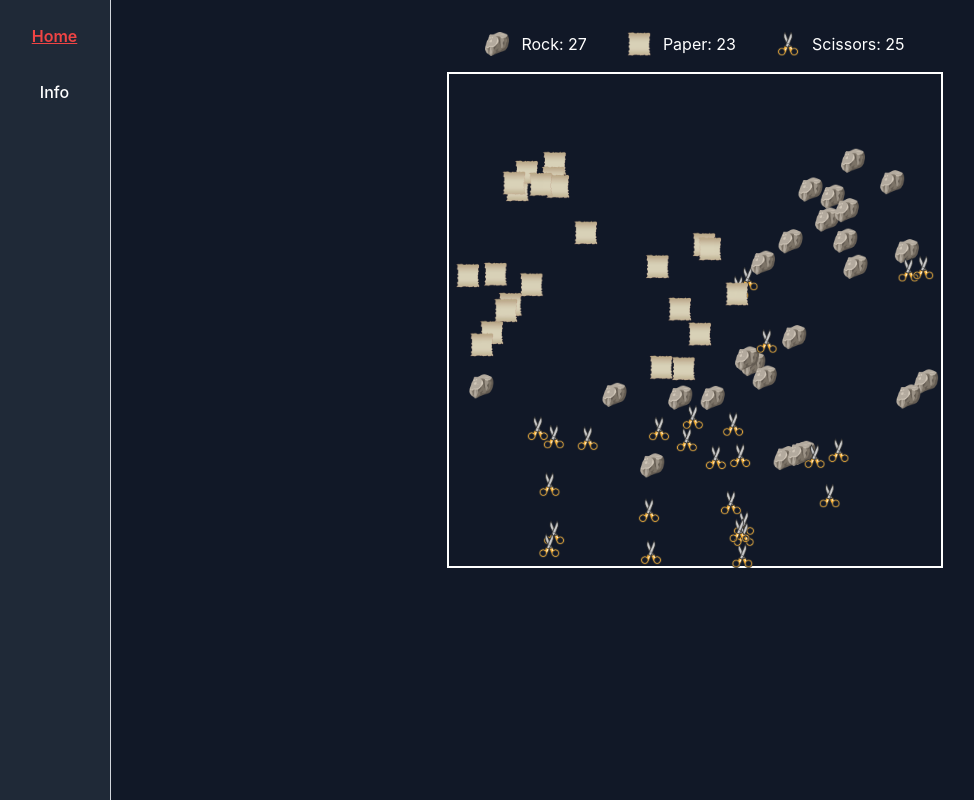
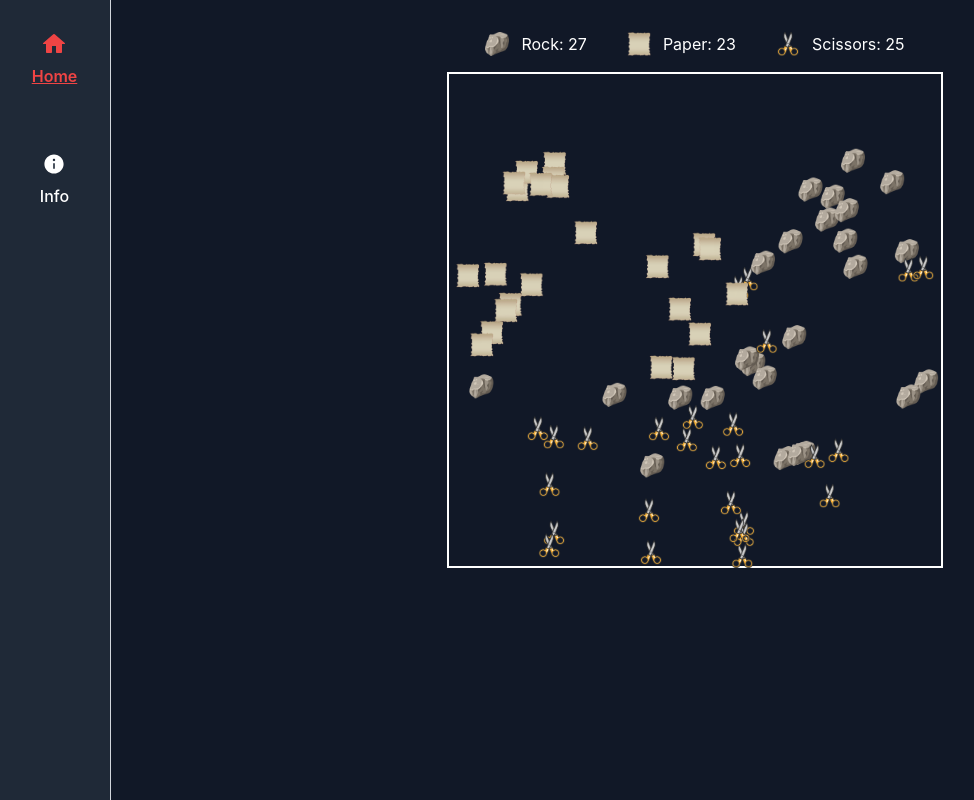
Before and after one commit to 40fathoms/rock-paper-scissors, a React (Vite) app: page / in a window 1280 px wide. Shown: the whole page, without its empty margins (1-975 px from the left). Built offline with nearby package versions, Linux system fonts and the light colour scheme.

Commit message:
style: menu icons

```diff
--- a/src/components/element.tsx
+++ b/src/components/element.tsx
@@ -1,7 +1,7 @@
 import { motion, useMotionValue } from 'framer-motion';
 import { useContext, useRef, useState } from 'react';
 
-import { ElementIcon } from './element-icon';
+import { ElementIcon } from './ui/element-icon';
 
 import type { ElementTypes } from '@/classes/QuadTree';
 import { Point } from '@/classes/QuadTree';
--- /dev/null
+++ b/src/components/icons/home.tsx
@@ -0,0 +1,22 @@
+import type { ComponentProps } from 'react';
+
+const HomeIcon = (props: ComponentProps<'svg'>) => {
+  return (
+    <svg
+      xmlns="http://www.w3.org/2000/svg"
+      x="0px"
+      y="0px"
+      width="100"
+      height="100"
+      viewBox="0 0 24 24"
+      {...props}
+    >
+      <path
+        fill="currentColor"
+        d="M 12 2 A 1 1 0 0 0 11.289062 2.296875 L 1.203125 11.097656 A 0.5 0.5 0 0 0 1 11.5 A 0.5 0.5 0 0 0 1.5 12 L 4 12 L 4 20 C 4 20.552 4.448 21 5 21 L 9 21 C 9.552 21 10 20.552 10 20 L 10 14 L 14 14 L 14 20 C 14 20.552 14.448 21 15 21 L 19 21 C 19.552 21 20 20.552 20 20 L 20 12 L 22.5 12 A 0.5 0.5 0 0 0 23 11.5 A 0.5 0.5 0 0 0 22.796875 11.097656 L 12.716797 2.3027344 A 1 1 0 0 0 12.710938 2.296875 A 1 1 0 0 0 12 2 z"
+      ></path>
+    </svg>
+  );
+};
+
+export { HomeIcon };
--- /dev/null
+++ b/src/components/icons/index.tsx
@@ -0,0 +1,2 @@
+export { HomeIcon } from './home';
+export { InfoIcon } from './info';
--- /dev/null
+++ b/src/components/icons/info.tsx
@@ -0,0 +1,22 @@
+import type { ComponentProps } from 'react';
+
+const InfoIcon = (props: ComponentProps<'svg'>) => {
+  return (
+    <svg
+      xmlns="http://www.w3.org/2000/svg"
+      x="0px"
+      y="0px"
+      width="100"
+      height="100"
+      viewBox="0 0 30 30"
+      {...props}
+    >
+      <path
+        fill="currentColor"
+        d="M15,3C8.373,3,3,8.373,3,15c0,6.627,5.373,12,12,12s12-5.373,12-12C27,8.373,21.627,3,15,3z M16,21h-2v-7h2V21z M15,11.5 c-0.828,0-1.5-0.672-1.5-1.5s0.672-1.5,1.5-1.5s1.5,0.672,1.5,1.5S15.828,11.5,15,11.5z"
+      ></path>
+    </svg>
+  );
+};
+
+export { InfoIcon };
--- a/src/components/menu.tsx
+++ b/src/components/menu.tsx
@@ -1,50 +1,31 @@
-import clsx from 'clsx';
 import type { ComponentProps } from 'react';
-import { Link, NavLink, useLocation } from 'react-router-dom';
+
+import { HomeIcon, InfoIcon } from './icons';
+import { NavigationLink } from './ui/navigation-link';
 
 import { cn } from '@/utils/cn';
 
 interface IMenu extends ComponentProps<'nav'> {}
 
 const Menu = ({ className, ...props }: IMenu) => {
-  const { pathname } = useLocation();
-
   return (
     <nav
       className={cn(
         'fixed inset-x-0 bottom-0 z-10 flex h-[96px] items-center justify-around gap-8 border-t border-gray-300 bg-gray-800 px-3 py-0',
-        'sm:static sm:flex sm:h-auto sm:flex-col sm:items-center sm:justify-start sm:gap-8 sm:border-r sm:border-t-0 sm:py-6',
+        'sm:static sm:flex sm:h-auto sm:flex-col sm:items-center sm:justify-start sm:gap-16 sm:border-r sm:border-t-0 sm:py-8',
         className
       )}
       {...props}
     >
-      <NavLink to="/">
-        {({ isActive }) => (
-          <span
-            className={cn([
-              'text-center text-sm font-medium leading-4',
-              'sm:text-base',
-              isActive && 'font-semibold text-red-500 underline'
-            ])}
-          >
-            Home
-          </span>
-        )}
-      </NavLink>
+      <NavigationLink to="/" className="flex flex-col items-center gap-2">
+        <HomeIcon className="size-6" />
+        Home
+      </NavigationLink>
 
-      <NavLink to="/info">
-        {({ isActive }) => (
-          <span
-            className={cn([
-              'text-center text-sm font-medium leading-4',
-              'sm:text-base',
-              isActive && 'font-semibold text-red-500 underline'
-            ])}
-          >
-            Info
-          </span>
-        )}
-      </NavLink>
+      <NavigationLink to="/info" className="flex flex-col items-center gap-2">
+        <InfoIcon className="size-6" />
+        Info
+      </NavigationLink>
     </nav>
   );
 };
--- a/src/components/stats.tsx
+++ b/src/components/stats.tsx
@@ -1,6 +1,6 @@
 import { useContext, useState } from 'react';
 
-import { ElementIcon } from './element-icon';
+import { ElementIcon } from './ui/element-icon';
 
 import { RockPaperScissorPoints } from '@/classes/RockPaperScissorPoints';
 import { RockPaperScissorsContext } from '@/contexts/RockPaperScissorsContext';
--- /dev/null
+++ b/src/components/ui/navigation-link.tsx
@@ -0,0 +1,26 @@
+import type { NavLinkProps } from 'react-router-dom';
+import { NavLink } from 'react-router-dom';
+
+import { cn } from '@/utils/cn';
+
+const NavigationLink = ({ children, className, ...props }: NavLinkProps) => {
+  return (
+    <NavLink
+      className={({ isActive }) =>
+        cn([
+          'text-center text-sm font-medium leading-4',
+          'sm:text-base',
+          isActive
+            ? 'font-semibold text-red-500 underline'
+            : 'transition-colors hover:text-red-300',
+          className
+        ])
+      }
+      {...props}
+    >
+      {children}
+    </NavLink>
+  );
+};
+
+export { NavigationLink };
--- a/src/pages/info.tsx
+++ b/src/pages/info.tsx
@@ -12,7 +12,7 @@ const Info = () => {
   return (
     <div
       className={cn([
-        'h-full bg-gray-800 p-8',
+        'flex h-full flex-col items-center gap-4 bg-gray-800 p-8',
         'transition-transform duration-500 ease-out',
         isVisible
           ? 'translate-x-0 transform opacity-100'
```
Also changed, not shown: src/components/ui/element-icon.tsx (renamed from src/components/element-icon.tsx).
